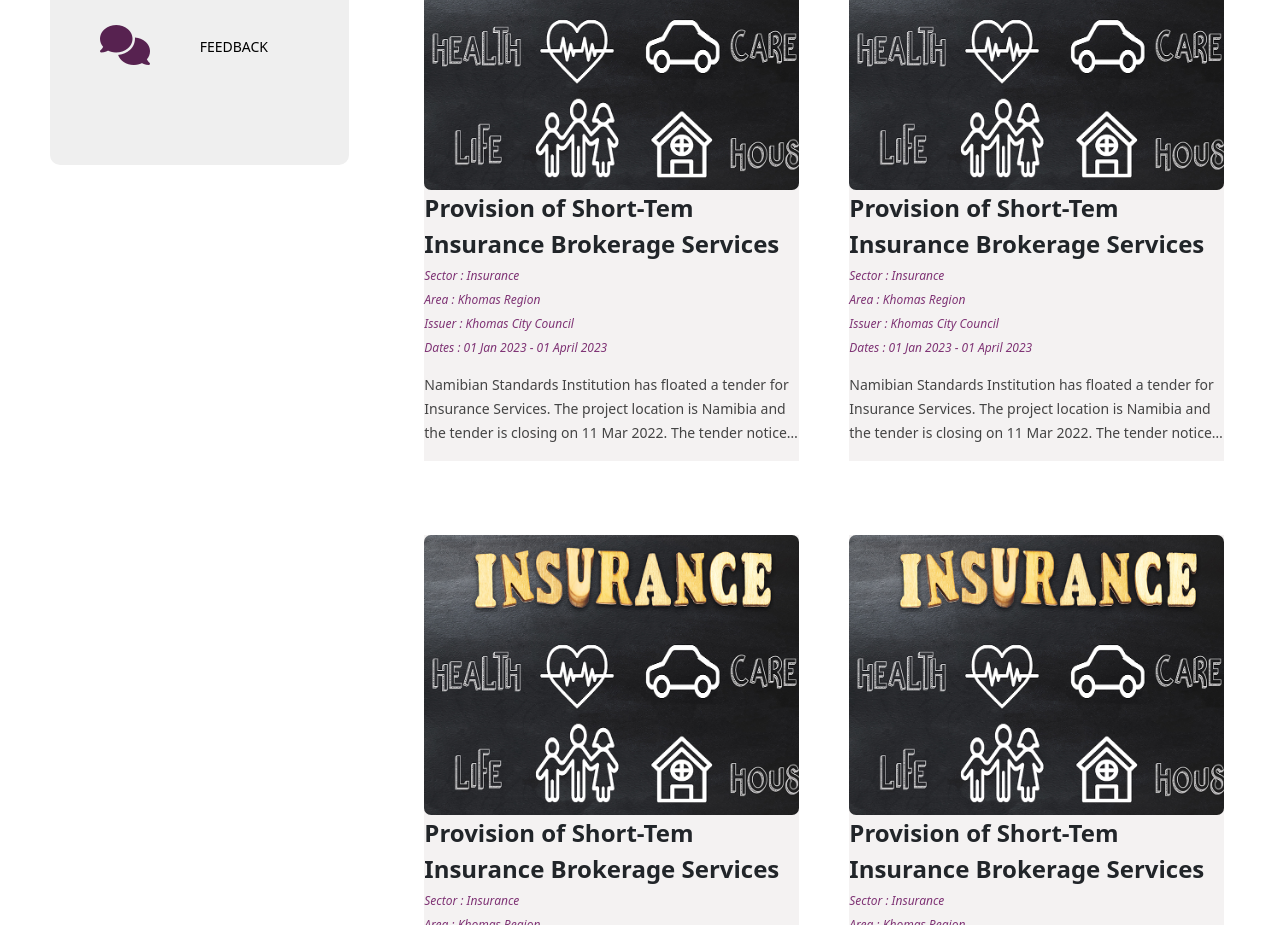
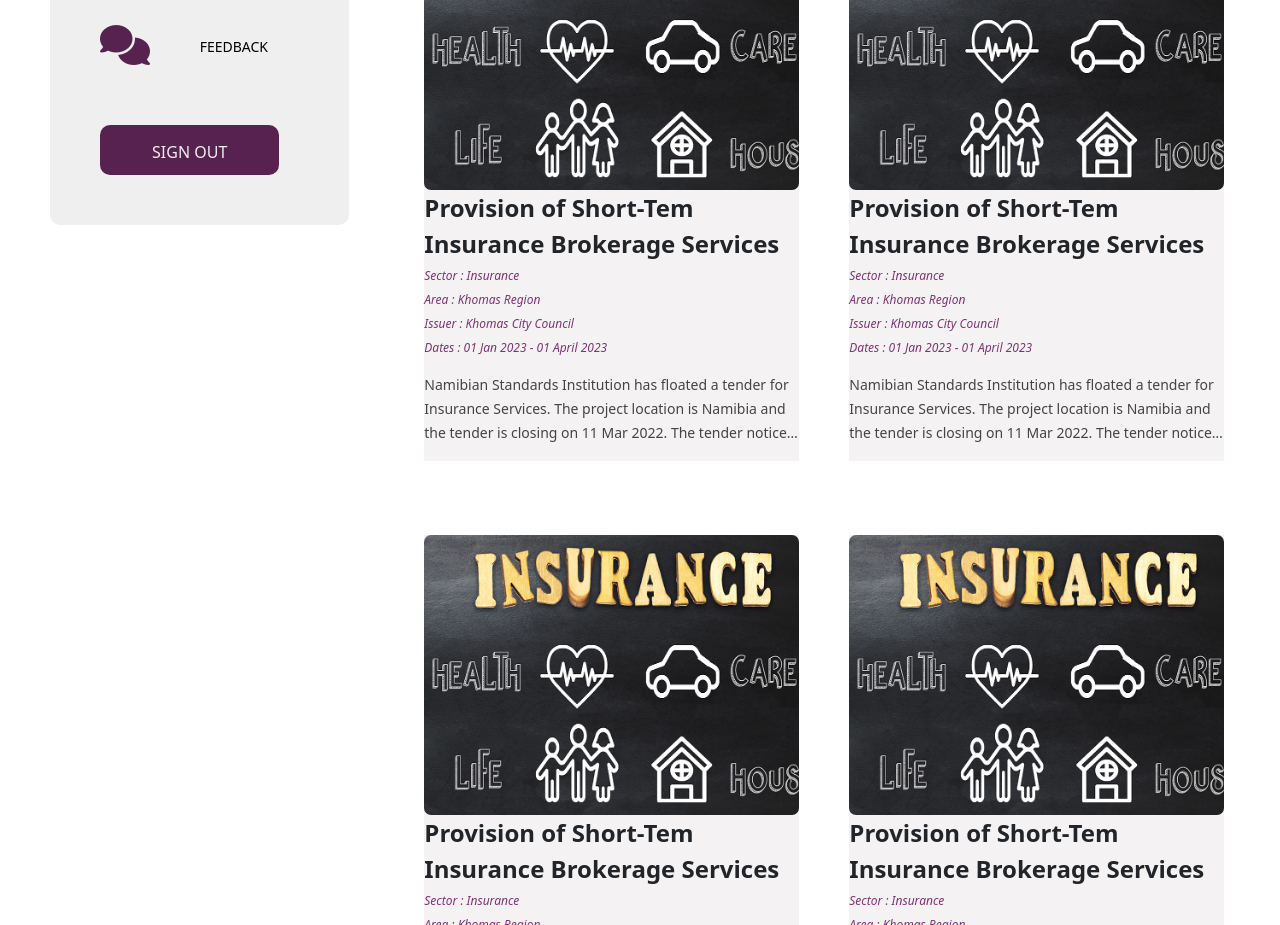
Before and after one commit to Ndhlovu1/tender-management-system, a React (Create React App) app in the folder inno-bid/: page /Tenders in a window 1280 px wide. Shown: the part 880-1805 px from the top of the page. Built offline with nearby package versions, Linux system fonts and the light colour scheme.

Commit message:
SignOut Dashboard button added

```diff
--- a/inno-bid/src/sidebar/Sidebar2.jsx
+++ b/inno-bid/src/sidebar/Sidebar2.jsx
@@ -1,5 +1,6 @@
 import React from 'react'
 import "./sidebar2.css"
+import { Link } from "react-router-dom"
 
 export default function Sidebar2() {
   return (
@@ -51,6 +52,11 @@ export default function Sidebar2() {
             <i class="dashIconS fa-sharp fa-solid fa-comments"></i>
             <span className="itemTitle2">FEEDBACK</span>
 
+            <br/><br/>
+            <button className='signOutBtnDash' >
+                <Link to="/" style={{  textDecoration:"none" ,color:"inherit" }}> SIGN OUT</Link>
+            </button>
+
 
         </div>
 
--- a/inno-bid/src/sidebar/sidebar2.css
+++ b/inno-bid/src/sidebar/sidebar2.css
@@ -74,3 +74,23 @@
     margin-top: 11px;
 
 }
+
+.signOutBtnDash{
+
+    margin-top: 10px;
+    background-color: #572250;
+    color: #efefef;
+    border-radius: 10px;
+    cursor: pointer;
+    block-size: 50px;
+    width: 90%;
+    padding-top: 15px;
+    padding-bottom: 20px;
+    border: none;
+
+}
+
+button:hover{
+   background-color: #b7e5ff;
+   color: #572250;
+}
```
